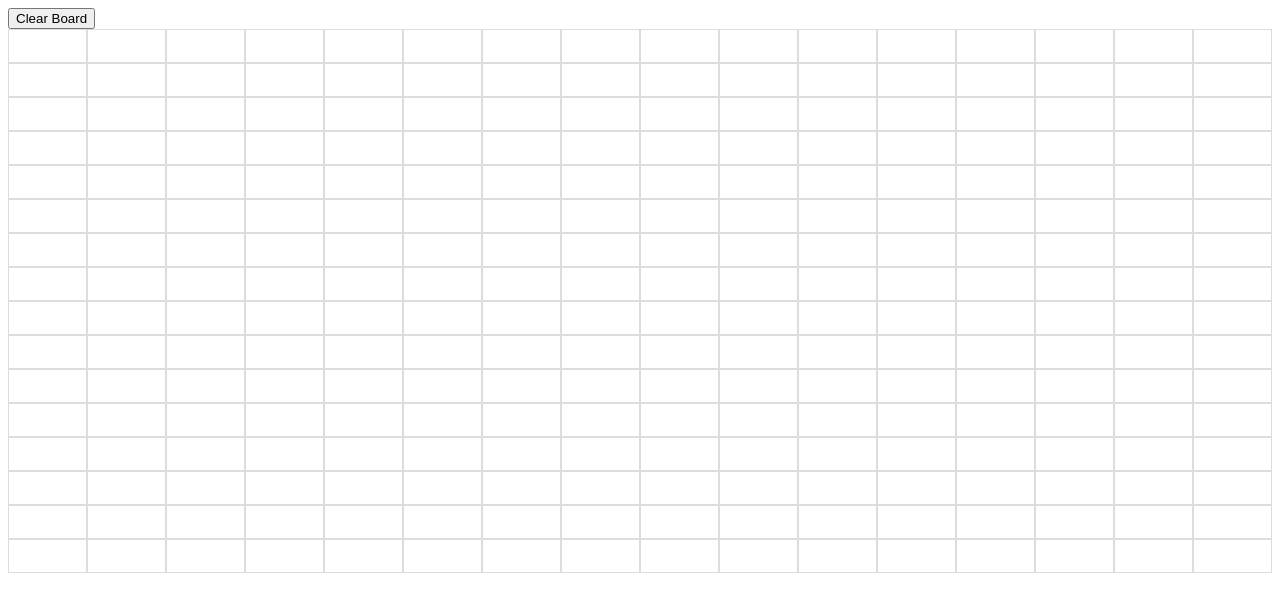
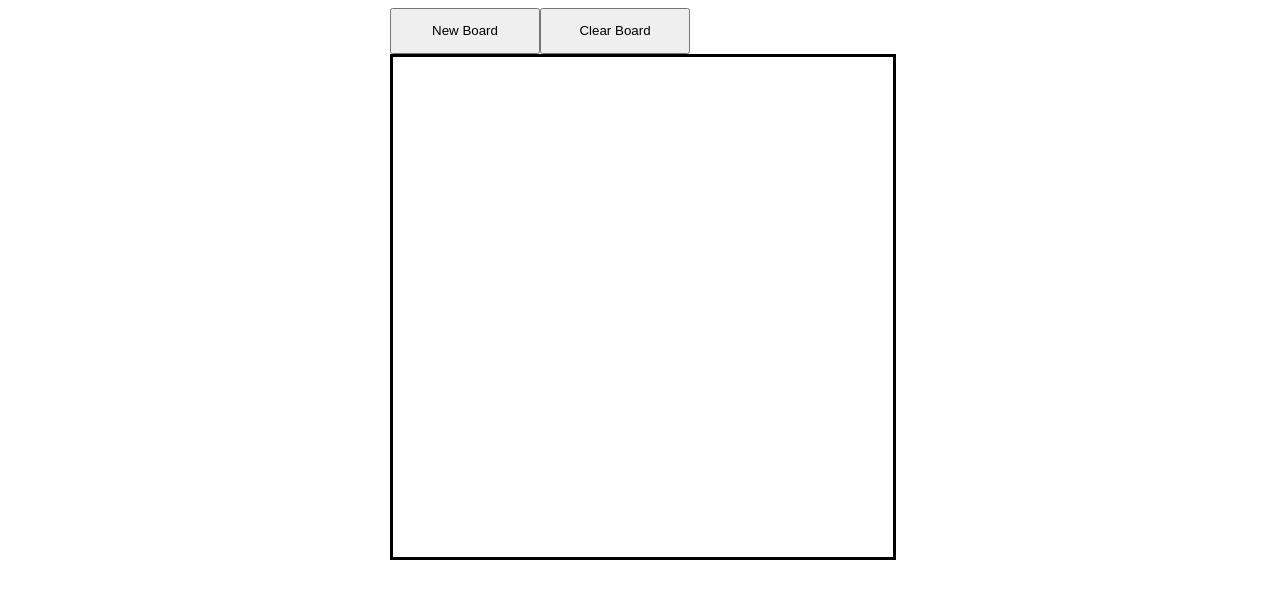
Before and after one commit to dylanparson001/etch-a-sketch, a plain HTML site: page index.html in a window 1280 px wide. Both pictures are taken after a click on the button "Clear Board". Drawn offline with Linux system fonts and the light colour scheme.

Commit message:
etch a sketch

```diff
--- a/etch.js
+++ b/etch.js
@@ -1,18 +1,19 @@
 //global container variable
 const container = document.getElementById("gridContainer");
-let rows = 16;
-let columns = 16;
+let currentGrid = false;
 
-createGrid(rows, columns);
-colorHover();
 
-//event listener to 'clear' board
-const clearColor = document.querySelectorAll(".grid-item");
-document.querySelector("#clearButton").addEventListener("click", () => {
-    clearGrid();
-})
+//event listener for button to 'clear' board
+const newColor = document.querySelectorAll(".grid-item");
+document.querySelector("#newButton").addEventListener("click", newGrid);
+document.querySelector("#clearButton").addEventListener("click", clearGrid);
 
+//functions
 function createGrid(rows, columns){
+
+    if( rows > 100 || columns > 100)
+        return;
+
 
     //changes css variables
     container.style.setProperty('--grid-rows', rows);
@@ -23,29 +24,45 @@ function createGrid(rows, columns){
         let cell = document.createElement('div');
         container.appendChild(cell).className = "grid-item"; // adds cells to container and attaches class name
     }
-
+    currentGrid = true;
 }
 // changes colors when mouse goes over cells in grid
 function colorHover(){
 
-    const changeColor = document.querySelectorAll(".grid-item"); // gets list of all the cells from the grid
+    // gets list of all the cells from the grid
+    const changeColor = document.querySelectorAll(".grid-item");
 
     //iterates through the list
     for(let i = 0; i < changeColor.length; i++){
+
         //adds event listener for each cell in list
         changeColor[i].addEventListener("mouseenter", () => {
             changeColor[i].style.backgroundColor = "black";
         })
+    }
 }
+//creates new grid
+function newGrid(){
+
+    //removes previous grid
+    if(currentGrid === true){
+        const clearContainer = document.querySelectorAll(".grid-item");
+        for (u = 0; u < clearContainer.length; u++){
+        clearContainer[u].remove();
+
+        }
+    }
+
+    rows = prompt("How many rows do you want? (max of 100)");
+    columns = prompt("How many Columns? (max of 100)")
+
+    createGrid(rows, columns);
+    colorHover();
 }
-
+//clears grid
 function clearGrid(){
-
+    const clearColor = document.querySelectorAll(".grid-item");
     for (let i = 0; i < clearColor.length; i++){
         clearColor[i].style.backgroundColor = "white";
     }
-    /*Not quite working yet
-    rows = prompt("How many rows do you want?");
-    columns = prompt("How many Columns?")
-    createGrid(rows, columns);*/
 }
--- a/index.html
+++ b/index.html
@@ -7,11 +7,22 @@
     </head>
 
     <body>
-        <button id = "clearButton">Clear Board </button>
 
-        <div id = "gridContainer">
+        <main>
 
-        </div>
+            <div class = "etch">
+
+                <button class = "buttons" id = "newButton">New Board </button>
+                <button class = "buttons" id = "clearButton">Clear Board</button>
+
+                <div id = "gridContainer">
+
+                </div>
+
+                </div>
+
+            </etch>
+        </main>
 
         <script src = "etch.js"></script>
     </body>
--- a/styles.css
+++ b/styles.css
@@ -1,17 +1,34 @@
 :root{
     --grid-rows: 1;
     --grid-columns: 1;
+
+}
+.etch{
+    display: grid;
+    grid-template-columns: repeat(2, 30%);
+    width: 500px;
+    margin:auto;
+
+}
+.buttons{
+    padding: 1em;
+    width: 100%;
+
 }
 
 #gridContainer{
+    margin: auto;
     display: grid;
     grid-template-rows: repeat(var(--grid-rows), 1fr);
     grid-template-columns: repeat(var(--grid-cols), 1fr);
-
+    width: 500px;
+    height: 500px;
+    border-color: black;
+    border-style: solid;
 }
 
 .grid-item {
-    padding: 1em;
+    padding: 5%;
     border: 1px solid #ddd;
-    text-align: center;
+
   }
```
